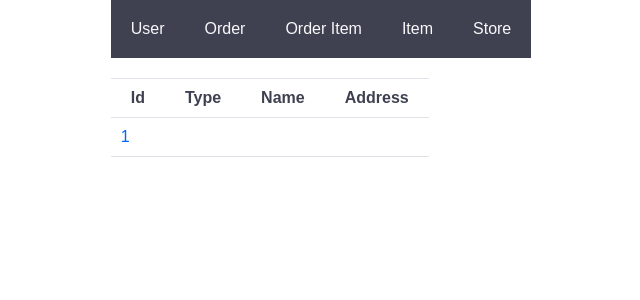
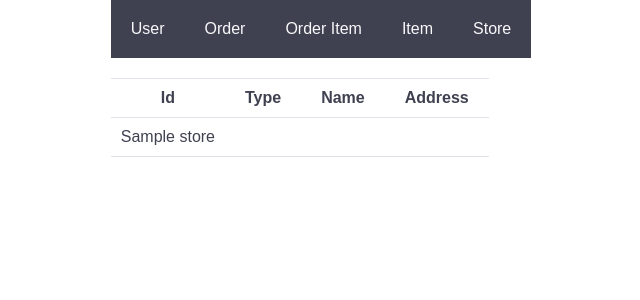
Before and after one commit to sangeun99/SeSAC, a Flask app: template 3.Flask/crm-page/templates/stores.html in a window 1280 px wide. Shown: the top 300 px of the page, without its empty margins (319-959 px from the left). Run offline with Flask 3, Linux system fonts and the light colour scheme; the template is opened without the code that fills it: most values are stand-ins (such as "Sample title", 1, 10 or a date in 2020).

Commit message:
⚡️ feat: csv 파일 dictreader로 읽기

```diff
--- a/3.Flask/crm-page/app.py
+++ b/3.Flask/crm-page/app.py
@@ -11,7 +11,7 @@ def root() :
 def user():
     users = []
     with open('src/user.csv', newline='', encoding="utf-8") as user:
-        reader = csv.reader(user)
+        reader = csv.DictReader(user)
         next(reader)
         for user in reader:
             users.append(user)
@@ -36,7 +36,7 @@ def user_detail(userid):
 def store():
     stores = []
     with open('src/store.csv', newline='', encoding="utf-8") as store:
-        reader = csv.reader(store)
+        reader = csv.DictReader(store)
         next(reader)
         for store in reader:
             stores.append(store)
--- a/3.Flask/crm-page/templates/stores.html
+++ b/3.Flask/crm-page/templates/stores.html
@@ -38,20 +38,18 @@
       </tr>
       {% for store in stores %}
       <tr class="info-row">
-        {% for i in range(store | length) %}
+        {% for key in store.keys() %}
         <td class="info-single-item">
-          {% if i == 0 %}
-          <a class="id-link" href="/store_detail/{{store[i]}}">{{store[i]}}</a>
+          {% if key == 'Id' %}
+          <a class="id-link" href="/store_detail/{{store[key]}}">{{ store[key] }}</a>
           {% else %}
-          {{store[i]}}
+          {{ store[key] }}
           {% endif %}
         </td>
         {% endfor %}
       </tr>
       {% endfor %}
     </table>
-
   </div>
 </body>
-
 </html>
--- a/3.Flask/crm-page/templates/user_detail.html
+++ b/3.Flask/crm-page/templates/user_detail.html
@@ -6,7 +6,6 @@
   <meta name="viewport" content="width=device-width, initial-scale=1.0">
   <title>USER DETAIL - CRM</title>
   <link href='{{url_for("static", filename="style.css")}}' rel="stylesheet">
-
 </head>
 
 <body>
@@ -47,9 +46,6 @@
         {% endfor %}
       </tr>
     </table>
-
-
   </div>
 </body>
-
 </html>
```
Also changed, not shown: 3.Flask/crm-page/templates/users.html (+4 -5 lines).
